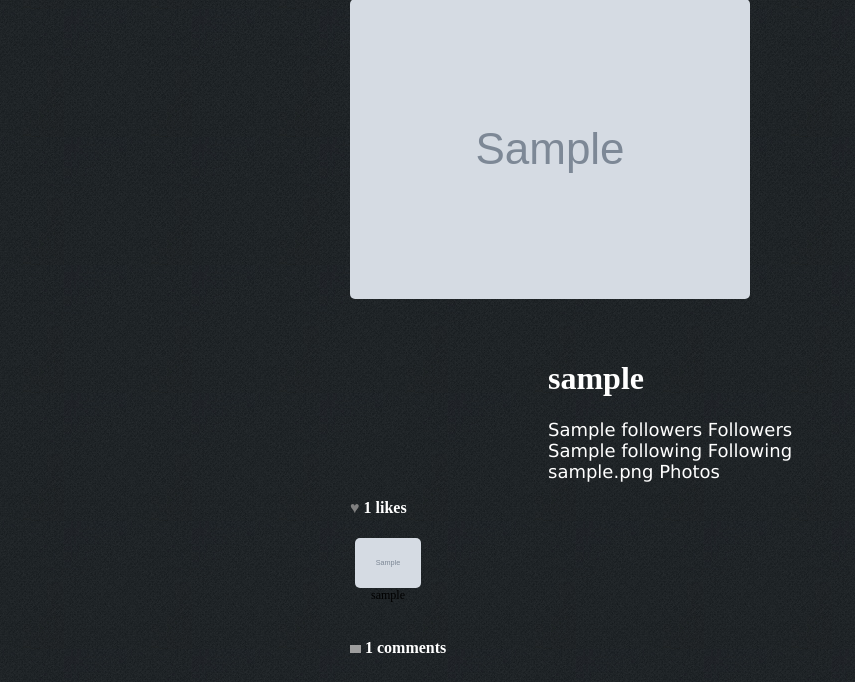
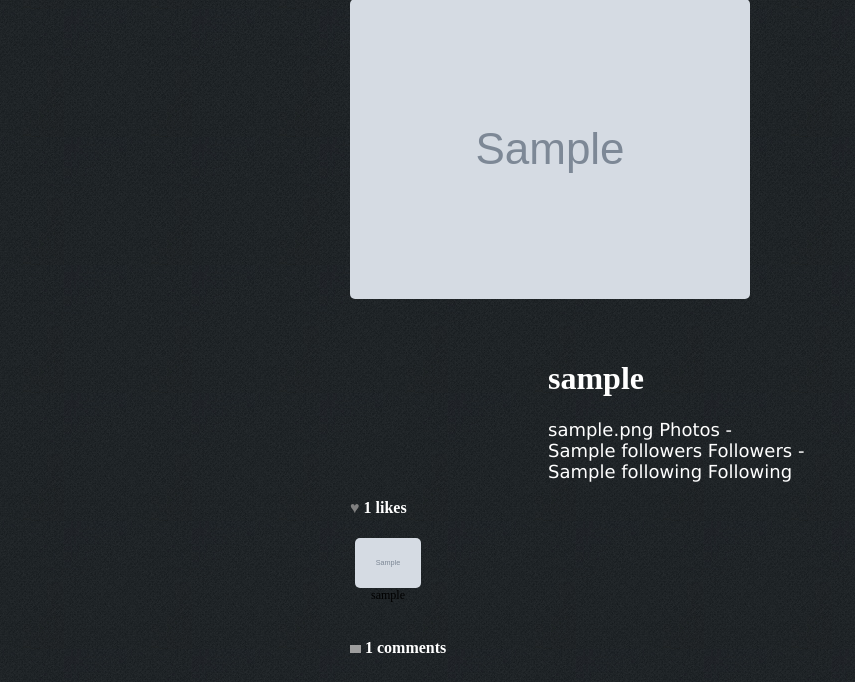
Before and after one commit to iomegadrive/stylelab, a CodeIgniter app: template application/views/photo_view.php in a window 1280 px wide. Shown: the part 759-1441 px from the top of the page, without its empty margins (0-855 px from the left). Run offline with CodeIgniter, Linux system fonts and the light colour scheme; the template is opened without the code that fills it: most values are stand-ins (such as "Sample title", 1, 10 or a date in 2020); grey boxes marked "Sample" are stand-in pictures; grey boxes are pictures that could not be loaded.

Commit message:
view page update

```diff
--- a/application/views/photo_view.php
+++ b/application/views/photo_view.php
@@ -30,9 +30,10 @@
 			<div class="profile_name" style="float: right; width: 450px; margin-top: 40px; margin-left: 40px;">
 				<h1 style="color: white;"><?php echo $json_o->data->user->username;?></h1>
 				<ul style="list-style-type: none; height: 80px; margin: auto 0 0 -60px;">
-				<li style="float: left;padding-left: 20px; padding-right: 10px; display: block; line-height: 40px; font: 18px 'Lucida Grande', Helvetica; background-color: transparent; color: #fff;"><?php echo $followers;?> Followers</li>
+				<li style="float: left;padding-left: 20px; padding-right: 10px; display: block; line-height: 40px; font: 18px 'Lucida Grande', Helvetica; background-color: transparent; color: #fff;"><?php echo $photocount;?> Photos -</li>
+				<li style="float: left;padding-left: 20px; padding-right: 10px; display: block; line-height: 40px; font: 18px 'Lucida Grande', Helvetica; background-color: transparent; color: #fff;"><?php echo $followers;?> Followers -</li>
 				<li style="float: left;padding-left: 20px; padding-right: 10px; display: block; line-height: 40px; font: 18px 'Lucida Grande', Helvetica; background-color: transparent; color: #fff;"><?php echo $following;?> Following</li>
-				<li style="float: left;padding-left: 20px; padding-right: 10px; display: block; line-height: 40px; font: 18px 'Lucida Grande', Helvetica; background-color: transparent; color: #fff;"><?php echo $photocount;?> Photos</li>
+
 				</ul>
 			</div>
 
```
